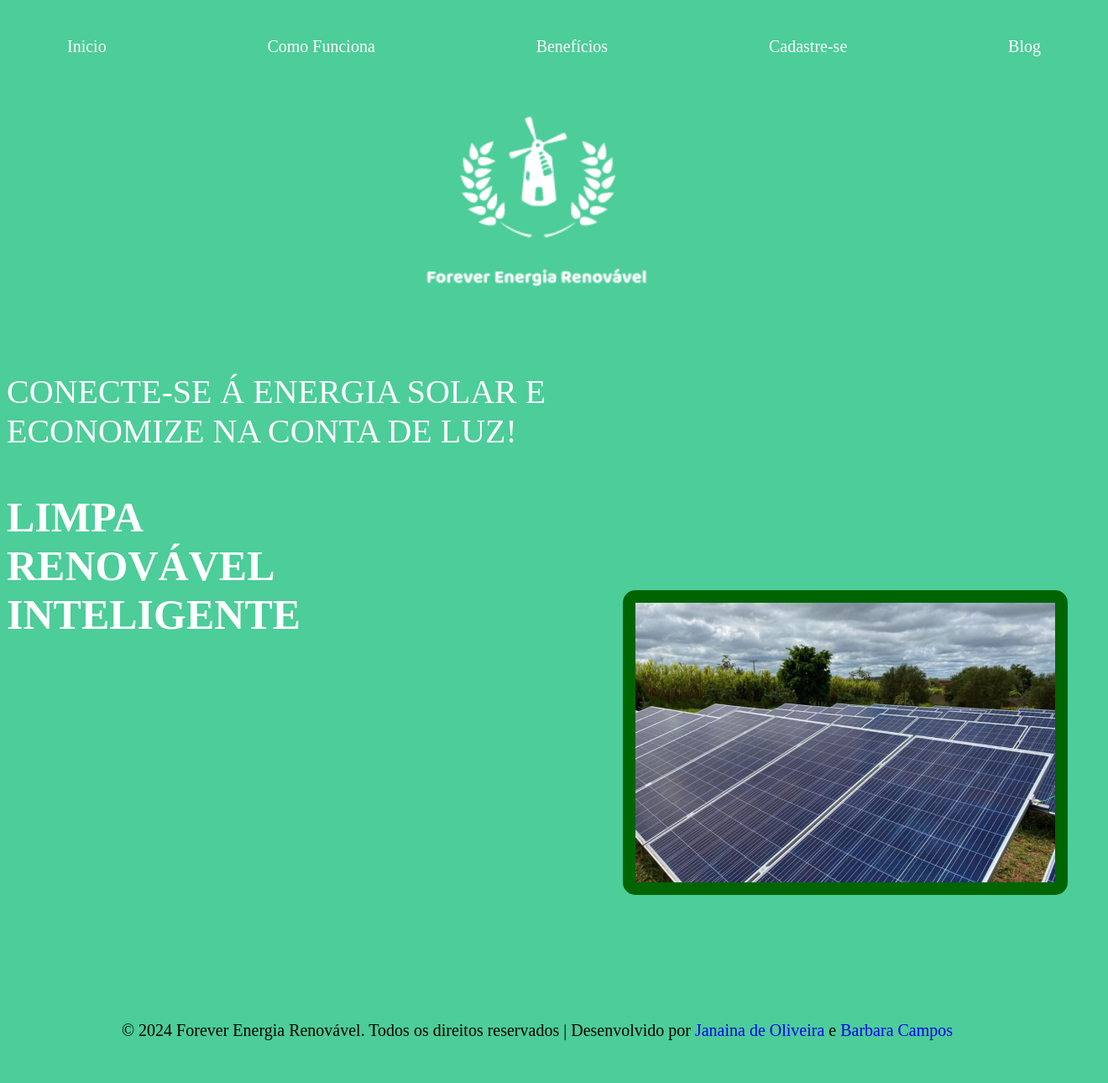
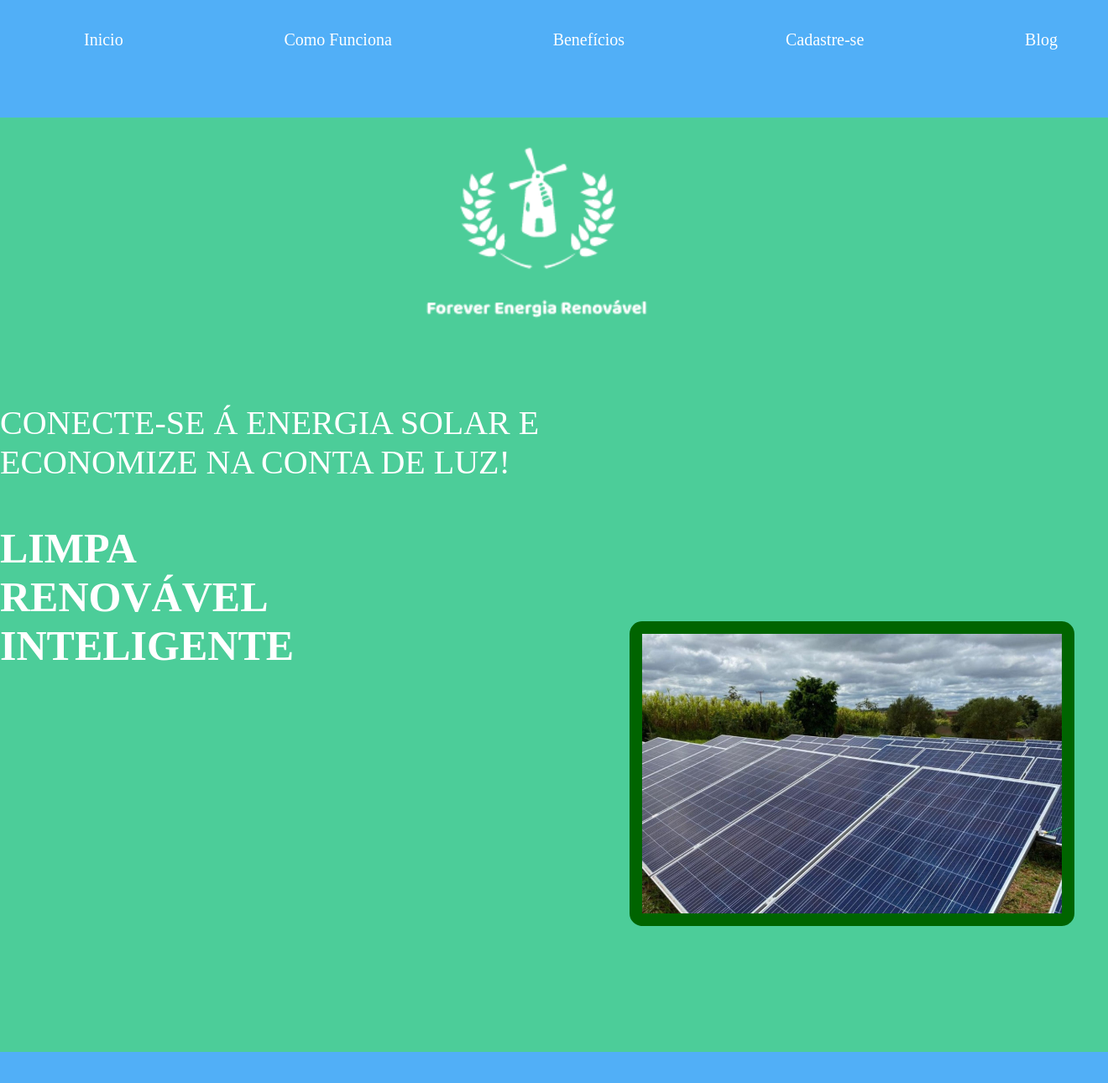
Before and after one commit to Jana-ina21/ForeverEnergiaRenovavel, a plain HTML site: page index.html in a window 1280 px wide. Shown: the top 1290 px of the page at 84% size, 1320 px wide, since content can reach past the window. Before the commit the page ends 1259 px from the top, so only its background shows below. Drawn offline with Linux system fonts and the light colour scheme.

Commit message:
Alterando a cor do menu e rodapé no style.css

```diff
--- a/estilos/style.css
+++ b/estilos/style.css
@@ -1,10 +1,14 @@
 /* Estilização Primeiro Arquivo - index.html */
 body {
   background-color: #4CCD99;
+  margin: 0;
 }
 
 .header {
   padding: 20px;
+  background-color: #51AFF7;
+  width: 100%;
+  height: 100px;
 }
 
 .header .container {
@@ -61,6 +65,10 @@ body {
 .footer {
   clear: both;
   text-align: center;
+  background-color: #51AFF7;
+  width: 100%;
+  height: 50px;
+  padding: 20px;
 }
 
 .footer p {
```
